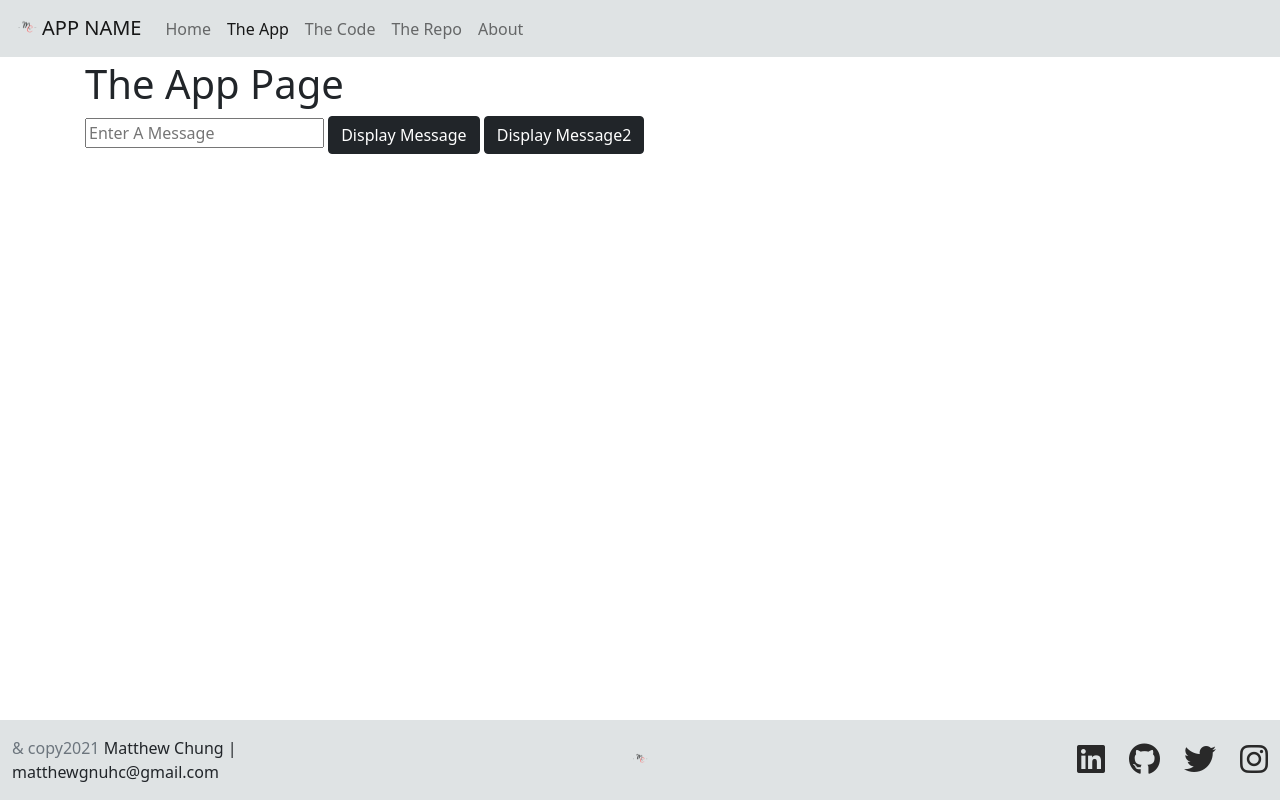
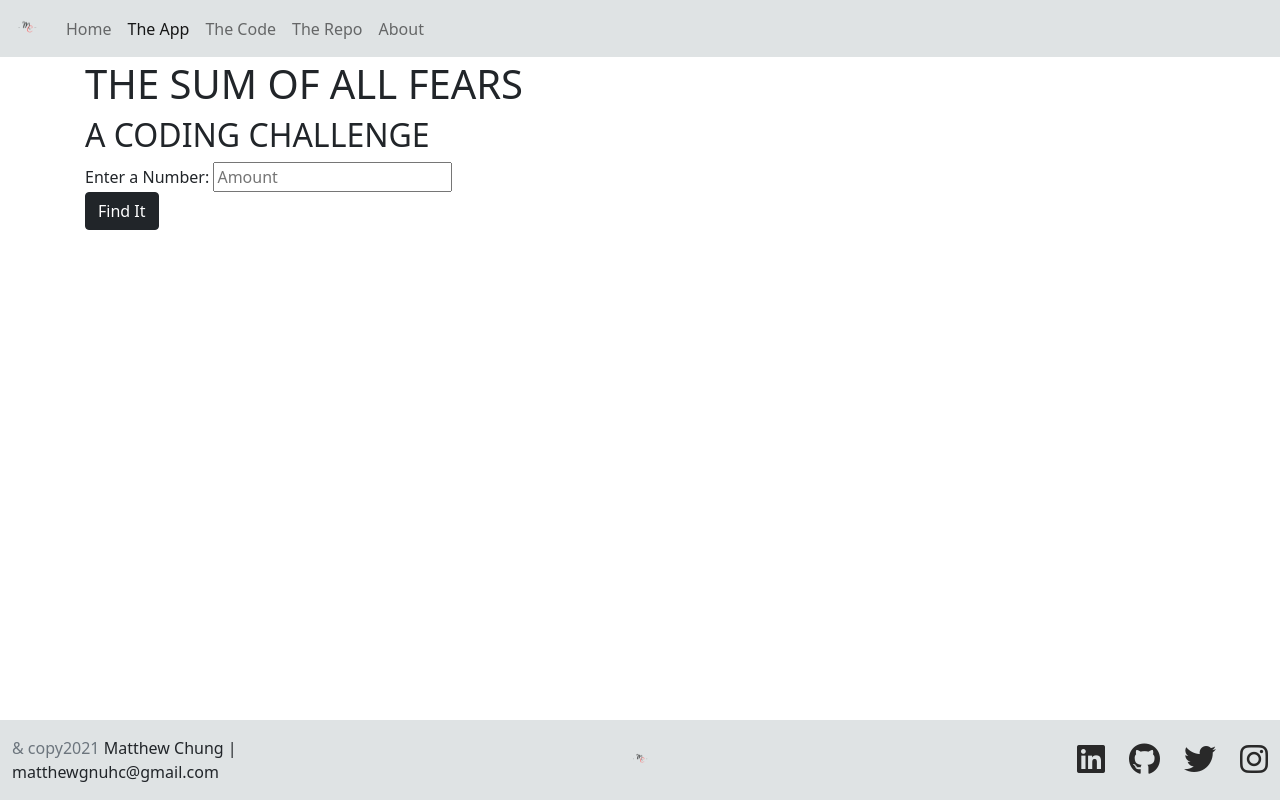
Before and after one commit to matthewgnuhc/THE-SUM-OF-ALL-FEARS, a plain HTML site: page app.html in a window 1280 px wide. Drawn offline with nearby package versions, Linux system fonts and the light colour scheme; some packages are replaced by stand-ins of ours; a script that the page names is missing.

Commit message:
init commit

```diff
--- a/app.html
+++ b/app.html
@@ -2,7 +2,7 @@
 <html lang="en" class="h-100">
 
 <head>
-    <title>APP NAME: A Coding Challenge By Matthew Chung</title>
+    <title>THE SUM OF ALL FEARS: A Coding Challenge By Matthew Chung</title>
     <!--Required Meta Tags-->
     <meta charset="utf-8">
     <meta name="viewport" content="width=device-width, initial-scale=1, shrink-to-fit=no">
@@ -21,7 +21,7 @@
     <nav class="navbar navbar-expand-lg navbar-light fixed-top">
         <div class="container-fluid">
             <a class="navbar-brand" href="index.html"><img src="img/Favicon2/android-chrome-512x512.png" width="30"
-                    height="30" class="d-inline-block align-text-top">APP NAME</a>
+                    height="30" class="d-inline-block align-text-top"></a>
             <button class="navbar-toggler" type="button" data-bs-toggle="collapse" data-bs-target="#navbarNav"
                 aria-controls="navbarNav" aria-expanded="false" aria-label="Toggle navigation">
                 <span class="navbar-toggler-icon"></span>
@@ -50,12 +50,23 @@
     <!--Main Section-->
     <main id="content" class="flex-shrink-0">
         <div class="container">
-            <h1>The App Page</h1>
-            <form>
-                <input id="message" type="text" placeholder="Enter A Message" required>
-                <button id="btnSubmit" type="button" class="btn btn-dark">Display Message</button>
-                <button id="btnSubmit2" type="button" class="btn btn-dark">Display Message2</button>
-            </form>
+            <div class="row">
+                <div class="col">
+                    <h1>THE SUM OF ALL FEARS</h1>
+                </div>
+            </div>
+            <div class="row">
+                <h2>A CODING CHALLENGE</h2>
+                <div class="col">
+                    <form>
+                        <label>Enter a Number:</label>
+                        <input id="amount" type="number" placeholder="Amount" required>
+                    </form>
+                    <button id="btnSubmit" type="button" class="btn btn-dark">Find It</button>
+                </div>
+            </div>
+
+
         </div>
     </main>
     <!--Footer Section-->
@@ -91,7 +102,6 @@
     <script src="js/site.js"></script>
     <script>
         document.getElementById("btnSubmit").addEventListener("click", displayMessage);
-        document.getElementById("btnSubmit2").addEventListener("click", displayMessage2);
     </script>
     <script src="//cdn.jsdelivr.net/npm/sweetalert2@11"></script>
 </body>
```
Also changed, not shown: code.html (+1 -1 lines), index.html (+2 -2 lines).
